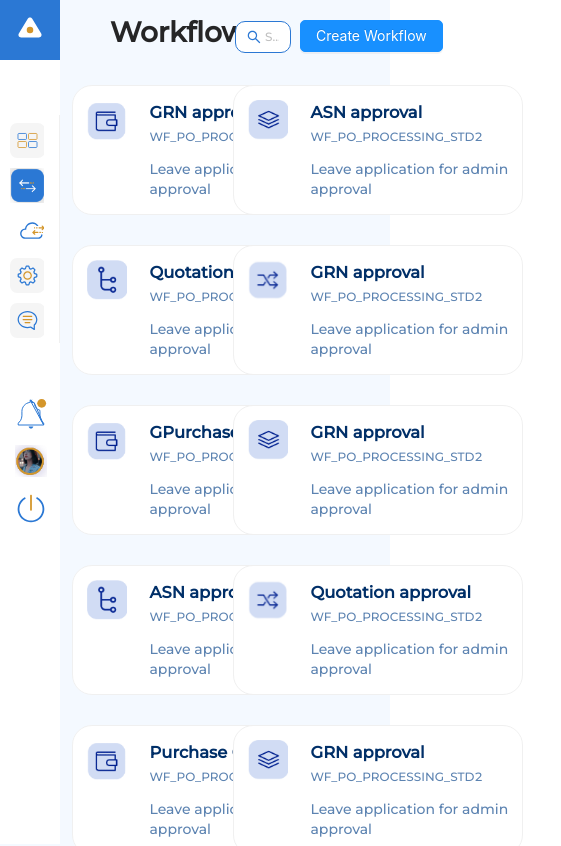
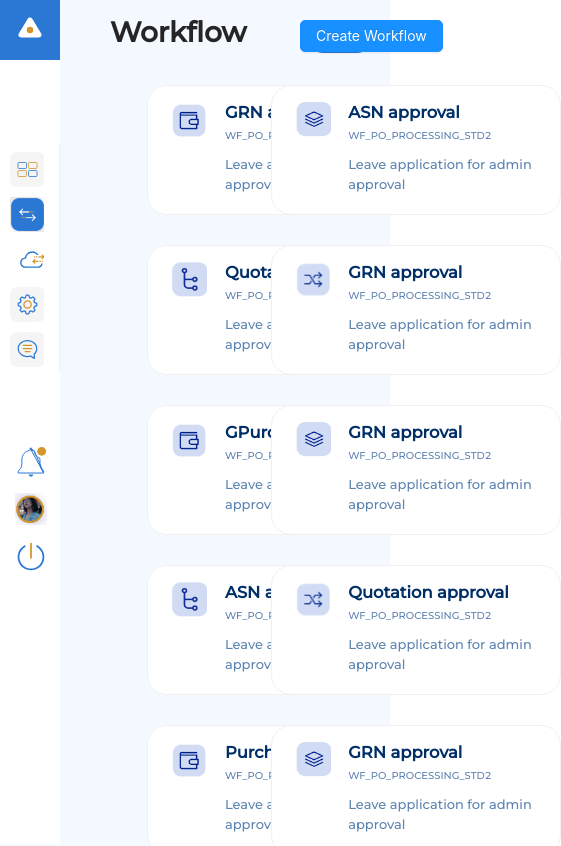
Before and after one commit to Manikandan610/CardHover, a React (Create React App) app: page / in a window 390 px wide. Shown: the top 846 px of the page, 561 px wide, since content can reach past the window. Built offline with nearby package versions, Linux system fonts and the light colour scheme.

Commit message:
Tried Responsive

```diff
--- a/src/Components/Dashboard/Header.tsx
+++ b/src/Components/Dashboard/Header.tsx
@@ -43,22 +43,17 @@ function HeaderPart() {
     };
     const handleOk = () => {
       //console.log('hai ');
-      //let employeeDetail= JSON.parse(`${localStorage.getItem('employeeDetail')}`);
+      let employeeDetail= JSON.parse(`${localStorage.getItem('employeeDetail') || '[]'}`);
 
-      let payload ={
+      let payload: any ={
         name:employeeName,
         designation:empdesignation,
         employedetails:employeedetails
       }
-      // employeeDetail.push(payload);
-       console.log(payload);
-      //  localStorage.setItem('employeeDetail', JSON.stringify(employeeDetail));
-      //  useEffect(() => {
-      //   localStorage.setItem('items', JSON.stringify(payload));
-      // }, [payload]);
-      localStorage.setItem('Employee Name', employeeName);
-      localStorage.setItem('Employee Designation', empdesignation);
-      localStorage.setItem('Employee Details', employeedetails);
+      employeeDetail.push(payload);
+      //  console.log(payload);
+       localStorage.setItem('employeeDetail', JSON.stringify(employeeDetail));
+
       setEmployeeName('');
       setEmployeeDesignation('');
       setEmployeeDetails('');
@@ -130,10 +125,10 @@ function HeaderPart() {
                             <p>Employee Details</p>
                         </Col>
                         <Col span={12} className="col3field">
-                            <Input placeholder="Enter Title" className="inputText" onChange={(value:any)=>setEmployeeName(value.target.value)} />
-                            <Input placeholder="Enter Designation" className="inputText" onChange={(value:any)=>setEmployeeDesignation(value.target.value)} />
+                            <Input placeholder="Enter Title" className="inputText" value={employeeName} onChange={(value:any)=>setEmployeeName(value.target.value)} />
+                            <Input placeholder="Enter Designation" className="inputText" value={empdesignation} onChange={(value:any)=>setEmployeeDesignation(value.target.value)} />
                             <TextArea
-                                // value={value}
+                                value={employeedetails}
                                 //  onChange={e => setValue(e.target.value)}
                                 placeholder="Employee Details"
                                 autoSize={{ minRows: 3, maxRows: 5 }}
--- a/src/Components/Dashboard/Sidebar.css
+++ b/src/Components/Dashboard/Sidebar.css
@@ -6,6 +6,7 @@
   background: #ffffff;
   position: fixed;
 }
+
 .ant-layout-sider,
 .ant-layout-sider-dark,
 .SideBar {
@@ -94,7 +95,7 @@
   grid-template-columns: 25% 25% 25% 25%;
   row-gap: 0;
   column-gap: 0ch;
-  margin: 0 50px 0 90px;
+  margin: 0 8vh 0 14vh;
   /* margin-left: 70px; */
 }
 .card1 {
@@ -112,16 +113,16 @@
   padding-left: 6px;
 }
 .cardImg {
-  margin: 5px 5px;
-  width: 40px;
-  height: 40px;
+  margin: 7px 15px;
+  width: 35px;
+  height: 35px;
   background-color: #d1dcf4;
   border-radius: 5px;
 }
 
 .cardTitile {
   color: #002f68;
-  font-weight: 700;
+  font-weight: 600;
   font-style: bold;
   font-family: 'Montserrat', sans-serif;
   line-height: 15px;
@@ -129,12 +130,12 @@
 }
 .cardPara {
   font-weight: 400;
-  font-size: 12px;
+  font-size: 10px;
   color: #5c83b1;
   font-family: 'Montserrat', sans-serif;
 }
 .cardSpan {
-  font-size: 14px;
+  font-size: 13px;
   color: #5c83b1;
   font-weight: 400;
   font-family: 'Montserrat', sans-serif;
@@ -305,30 +306,48 @@
 
 
 
-@media screen and (max-width: 1024px){
+@media screen and (min-width: 769px) and (max-width: 1024px){
 .contentGrid {
   grid-template-columns: 33.3% 33.3% 33.3%;
-  margin: 0 0px 0 68px;
+  margin: 0 0px 0 15vh;
 }
 .headright {
-    margin-right: 0px;
+    margin-right: 0vh;
 }
 .midicon {
-  margin-top: 55px;
+  margin-top: 10vh;
 }
 .boticon {
-  margin: 40px 15px;
+  margin: 5vh 15px;
 }
 }
 @media screen  and (max-width: 768px){
   .contentGrid {
     grid-template-columns: 50% 50%;
-    margin: 0 0px 0 68px;
+    margin: 0 0 0 17vh;
   }
   .ant-input-affix-wrapper {
-    margin-left: 75px !important;
+    margin-left: 18vh !important;
   }
   .ant-btn-primary {
     float: left;
 }
+.midicon {
+  margin-top: 10vh;
 }
+.boticon {
+  margin: 7vh 15px;
+}
+}
+@media only screen and (min-device-width: 1025px) and (max-device-width: 1440px) {
+  .contentGrid {
+    grid-template-columns: 25% 25% 25% 25%;
+    margin: 0 8vh 0 14vh;
+  }
+  .headright{
+    margin-right: 50px;
+  }
+  .boticon {
+    margin: 7vh 15px;
+  }
+}
--- a/src/Components/Dashboard/Sidenav.tsx
+++ b/src/Components/Dashboard/Sidenav.tsx
@@ -15,6 +15,7 @@ const { Sider } = Layout;
 function Sidenav() {
   return (
     <Sider className="SideBar">
+
           <div className="Logo">
             <img src={L1} />
           </div>
```
